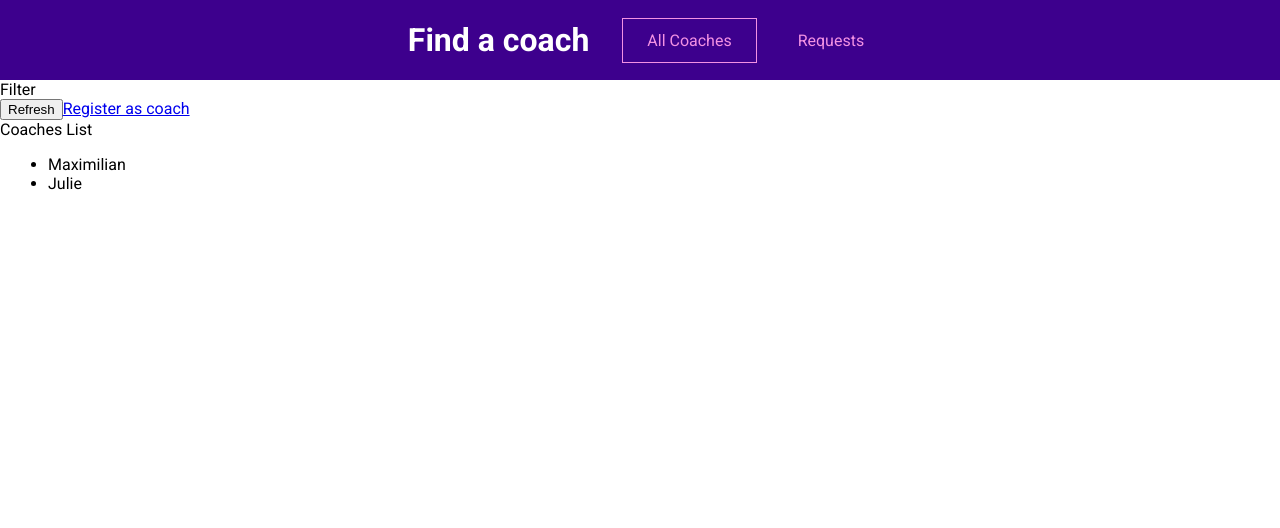
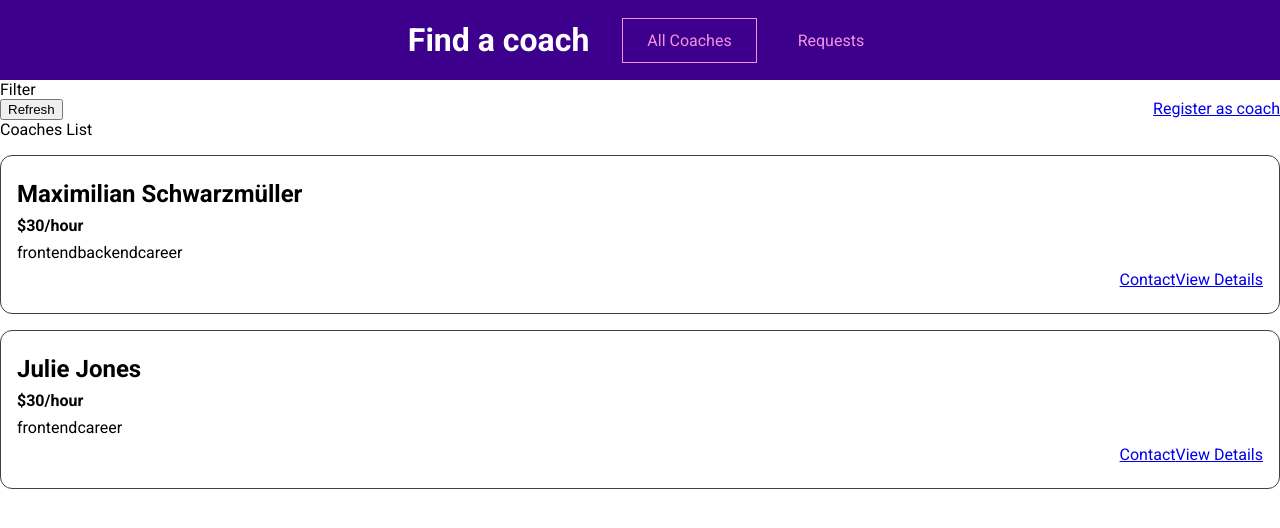
Before and after one commit to SoufyaneTAHARHAAT/Find_Coach_App, a Vue app in the folder CoachApp/: page /coaches in a window 1280 px wide. Shown: the top 528 px of the page. Built offline with nearby package versions, Linux system fonts and the light colour scheme.

Commit message:
Added the CoachItem component and used it in the CoachesList component

```diff
--- /dev/null
+++ b/CoachApp/src/components/coaches/CoachItem.vue
@@ -0,0 +1,58 @@
+<template>
+    <li>
+        <h3>{{ fullName }}</h3>
+        <h4>${{ hourlyRate }}/hour</h4>
+        <div>
+            <span v-for="area in areas" :key="area">{{ area }}</span>
+        </div>
+        <div class="actions">
+            <router-link :to="coachContactLink">Contact</router-link>
+            <router-link :to="coachDetailsLink">View Details</router-link>
+        </div>
+    </li>
+</template>
+
+<script>
+export default {
+    props: ['id', 'firstName', 'lastName', 'hourlyRate', 'areas'],
+
+    computed: {
+        fullName() {
+            return this.firstName+ ' '+this.lastName;
+        },
+        coachContactLink() {
+            return '/coaches/' +this.id+ '/contact';
+        },
+        coachDetailsLink() {
+            return '/coaches/' +this.id;
+        }
+    }
+}
+</script>
+
+<style scoped>
+li {
+  margin: 1rem 0;
+  border: 1px solid #424242;
+  border-radius: 12px;
+  padding: 1rem;
+}
+
+h3 {
+  font-size: 1.5rem;
+}
+
+h3,
+h4 {
+  margin: 0.5rem 0;
+}
+
+div {
+  margin: 0.5rem 0;
+}
+
+.actions {
+  display: flex;
+  justify-content: flex-end;
+}
+</style>
--- a/CoachApp/src/pages/coaches/CoachesList.vue
+++ b/CoachApp/src/pages/coaches/CoachesList.vue
@@ -1,7 +1,5 @@
 <template>
-    <section>
-        Filter
-    </section>
+  <section>Filter</section>
   <section>
     <div class="controls">
       <button>Refresh</button>
@@ -9,39 +7,57 @@
     </div>
     Coaches List
     <ul v-if="hasCoaches">
-          <li v-for="coach in filteredCoaches" :key="coach.id">
-            {{ coach.firstName }}
-          </li>
+      <coach-item
+        v-for="coach in filteredCoaches"
+        :key="coach.id"
+        :id="coach.id"
+        :first-name="coach.firstName"
+        :last-name="coach.lastName"
+        :hourlyRate="coach.hourlyRate"
+        :areas="coach.areas"
+      ></coach-item>
     </ul>
     <h3 v-else>No coaches to load !</h3>
   </section>
 </template>
 
 <script>
+import CoachItem from '../../components/coaches/CoachItem.vue';
 export default {
+  components: { CoachItem },
   computed: {
     filteredCoaches() {
       return this.$store.getters['coaches/coaches'];
     },
     hasCoaches() {
       return this.$store.getters['coaches/hasCoaches'];
-    }
-  }
-}
+    },
+  },
+};
 </script>
 
 <style>
-@import url("https://fonts.googleapis.com/css2?family=Roboto:wght@400;700&display=swap");
+@import url('https://fonts.googleapis.com/css2?family=Roboto:wght@400;700&display=swap');
 
 * {
   box-sizing: border-box;
 }
 
 html {
-  font-family: "Roboto", sans-serif;
+  font-family: 'Roboto', sans-serif;
 }
 
 body {
   margin: 0;
 }
+ul {
+  list-style: none;
+  margin: 0;
+  padding: 0;
+}
+
+.controls {
+  display: flex;
+  justify-content: space-between;
+}
 </style>
```
Lines whose indentation alone changed are shown as unchanged.
